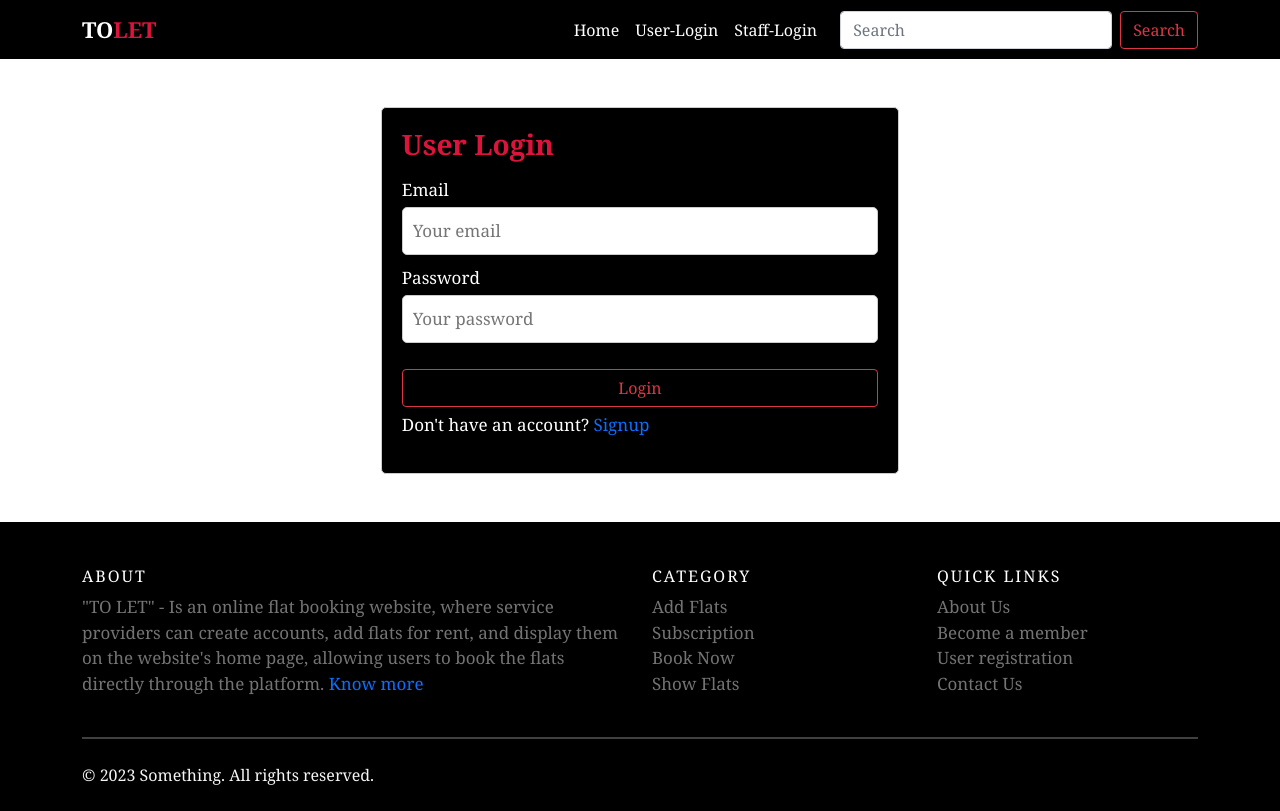
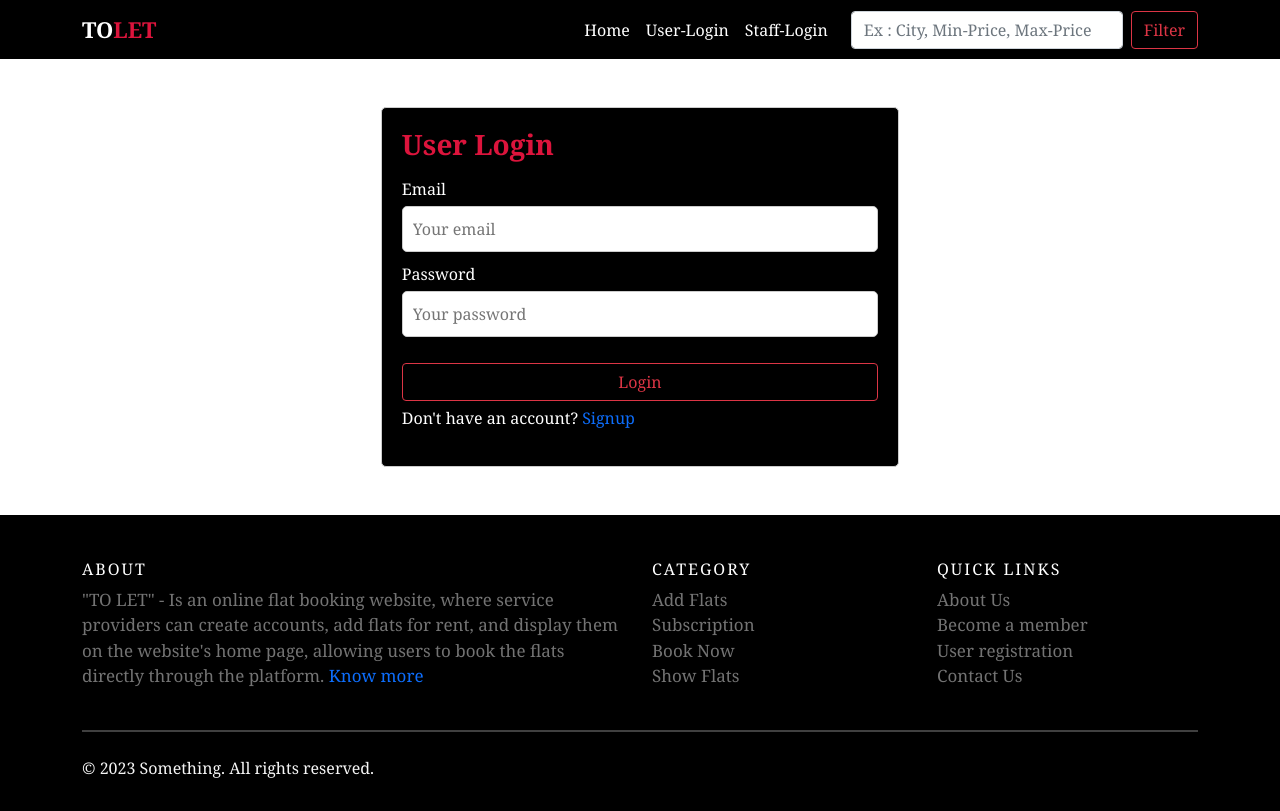
Before and after one commit to kanhapatil/TO-LET, a Django app: page /userlogin/ in a window 1280 px wide. After the commit the page ends 778 px from the top, so only its background shows below. Run offline with Django 4.2, Linux system fonts and the light colour scheme.

Commit message:
commit eight

```diff
--- a/AddFlat/templates/Navbar.html
+++ b/AddFlat/templates/Navbar.html
@@ -26,9 +26,9 @@
         </ul>
 
         <!--Search button-->
-        <form class="d-flex">
-          <input class="form-control me-2 FStyle" type="search" placeholder="Search" aria-label="Search">
-          <button class="btn btn-outline-danger FStyle" type="submit">Search</button>
+        <form class="d-flex" action="/" method="get">
+          <input class="form-control me-2 FStyle" type="text" name="filter" {% if not filter_criteria %} placeholder="Ex : City, Min-Price, Max-Price" {% else %} value="{{filter_criteria}}" {% endif %}>
+          <button class="btn btn-outline-danger FStyle" type="submit">Filter</button>
         </form>
       </div>
     </div>
--- a/AddFlat/templates/UserPages/UserLogin.html
+++ b/AddFlat/templates/UserPages/UserLogin.html
@@ -5,53 +5,6 @@
 {% load static %}
 <link rel="stylesheet" href="{% static 'myfirst.css' %}">
 
-<style>
-    .form1 {
-    width: 40.5%;
-    margin: 0 auto;
-    padding: 20px;
-    border: 1px solid #ccc;
-    border-radius: 5px;
-    background-color: black;
-    }
-
-    @media screen and (max-width:820px) {
-      .form1 {
-        width: 60%;
-      }
-    }
-
-
-    @media screen and (max-width:440px) {
-      .form1 {
-        width: 80%;
-      }
-    }
-
-    .input1 {
-    width: 100%;
-    padding: 10px;
-    border: 1px solid #ccc;
-    margin-bottom: 10px;
-    border-radius: 5px;
-    }
-
-    label {
-    display: block;
-    margin-bottom: 5px;
-    color: white;
-    }
-
-  .heading{
-    color: crimson;
-    font-weight: 700;
-}
-
-.LogInFontStyle{
-  font-family: Cambria, Cochin, Georgia, Times, 'Times New Roman', serif;
-  font-size: 17px;
-}
-</style>
 
 <form method="POST" class="form1 mt-5 LogInFontStyle" enctype="multipart/form-data">{% csrf_token %}
     <h3 class="heading">User Login</h3>
@@ -69,7 +22,6 @@
   {% if error == "no" %}
   <script>
     alert("Login Successfully");
-    window.location = '{% url "userdashoard" %}'
   </script>
 
   {% elif error == "not" %}
--- a/AddFlat/views.py
+++ b/AddFlat/views.py
@@ -5,9 +5,29 @@
 
 # HOME PAGE FUNCTION
 def Home(request):
-    flat_data = AddFlat.objects.all()
-    context = {'flat_data':flat_data}
+    filter_criteria = request.GET.get('filter')
+    flats = AddFlat.objects.all()
 
+    if filter_criteria:
+        # Extract the filter criteria from the input
+        filter_parts = filter_criteria.split(',')
+        city = filter_parts[0].strip()
+        min_price = filter_parts[1].strip() if len(filter_parts) > 1 else None
+        max_price = filter_parts[2].strip() if len(filter_parts) > 2 else None
+
+        if city:
+            flats = flats.filter(city__icontains=city)
+
+        if min_price:
+            flats = flats.filter(price__gte=min_price)
+
+        if max_price:
+            flats = flats.filter(price__lte=max_price)
+
+    context = {
+        'flats': flats,
+        'filter_criteria': filter_criteria,
+    }
     return render(request, 'Home.html', context)
 
 
--- a/ToLet/urls.py
+++ b/ToLet/urls.py
@@ -32,6 +32,7 @@
     path('viewflat/<int:pid>', ViewFlat, name="viewflat"),
     path('contactus/', ContactUs, name="contactus"),
     path('aboutus/', AboutUs, name="aboutus"),
+
     # Path's for user
     path('usersignup/', UserSignup, name="usersignup"),
     path('userlogin/', UserLogin, name="userlogin"),
```
Also changed, not shown: AddFlat/templates/Home.html (+3 -4 lines), AddFlat/templates/NoFlat.html (added, +27 -0 lines), AddFlat/static/myfirst.css (line endings or trailing spaces), AddFlat/templates/Footer.html (line endings or trailing spaces), db.sqlite3.
